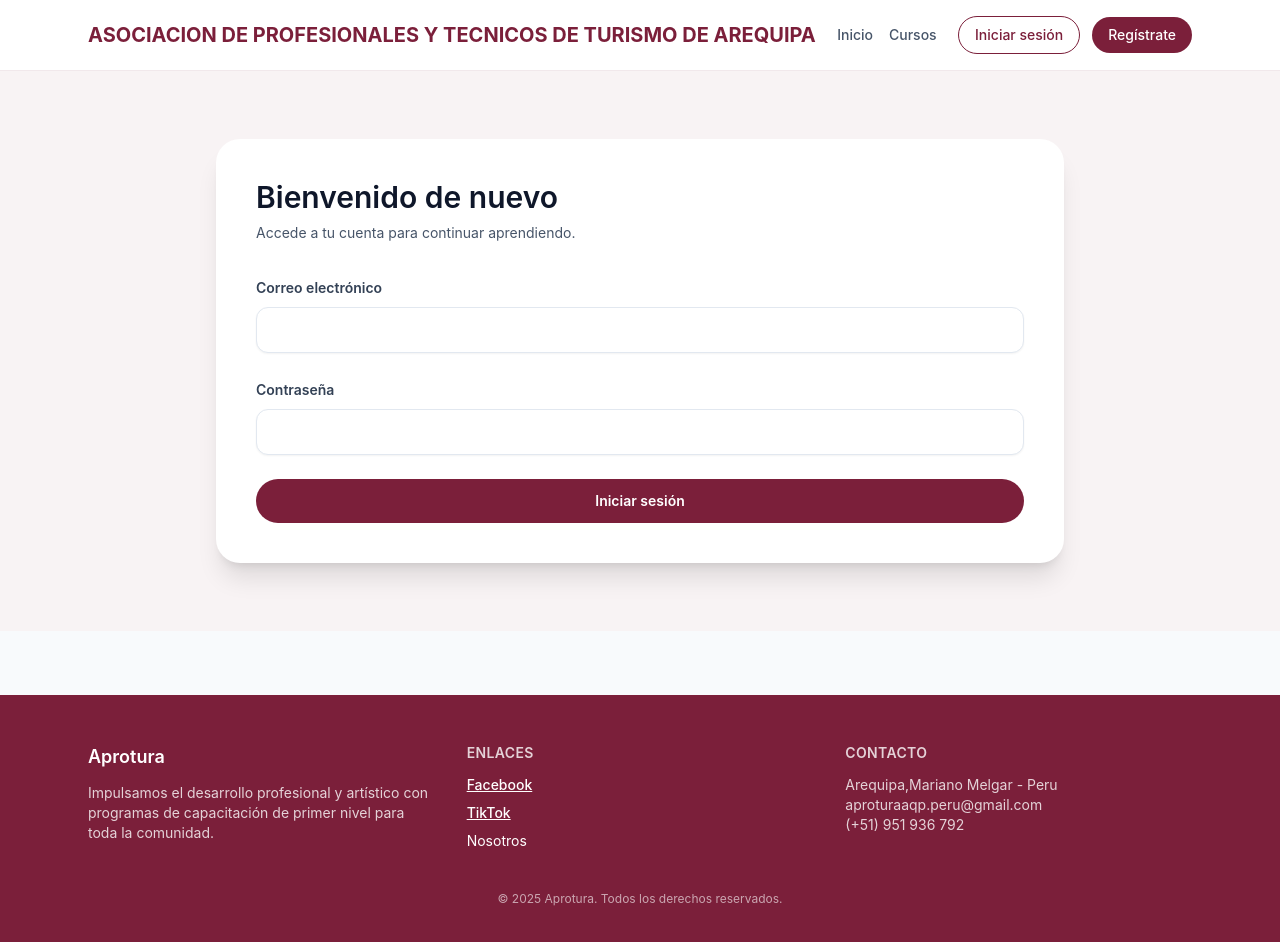
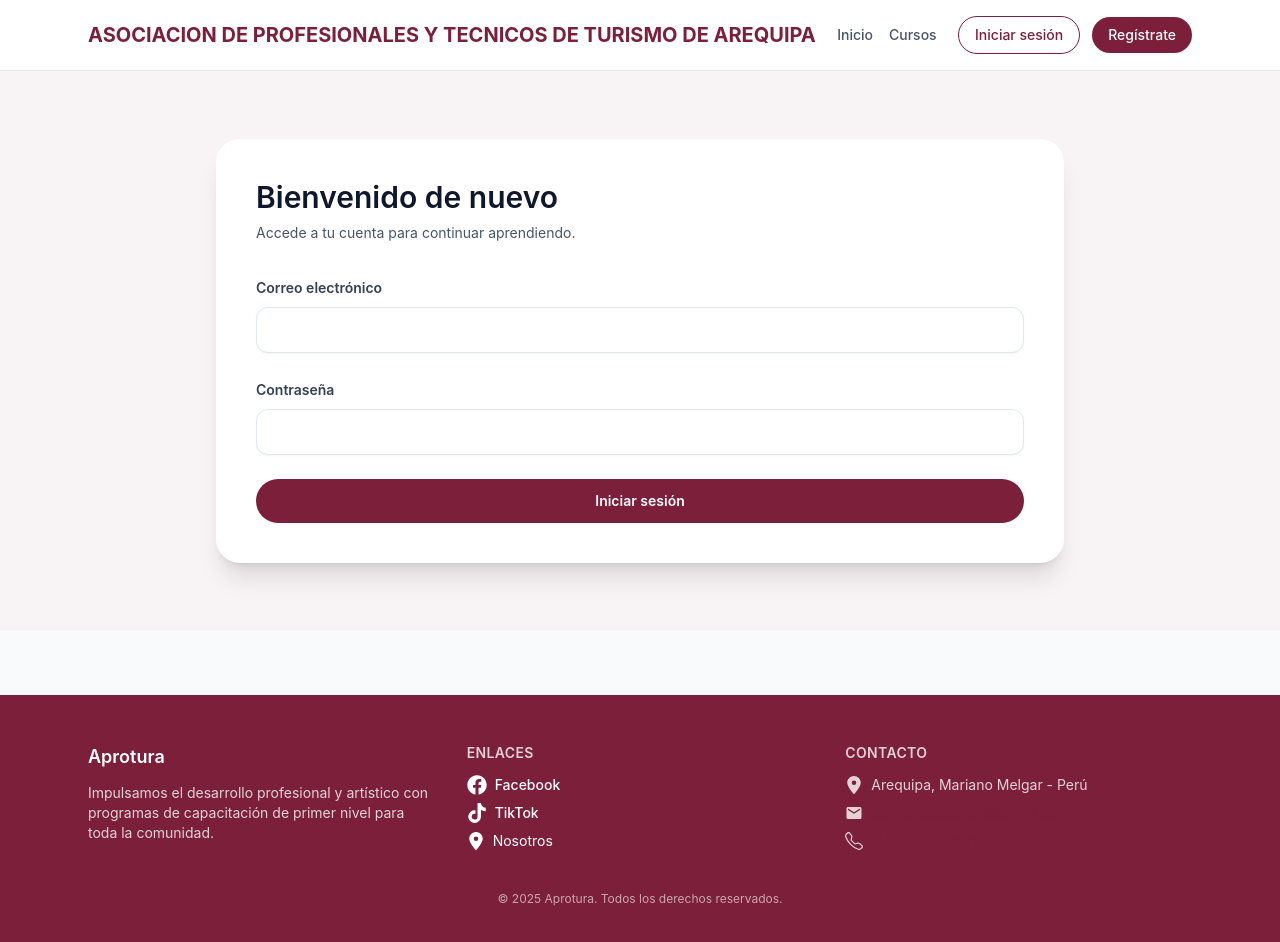
Before and after one commit to renzochipanapalomino/aportura-backend, a React (Vite) app in the folder frontend/: page /login in a window 1280 px wide. Shown: the top 942 px of the page. Built offline with nearby package versions, Linux system fonts and the light colour scheme; no server answers.

Commit message:
feat: agregar iconos a enlaces y contacto en footer

```diff
--- a/frontend/package.json
+++ b/frontend/package.json
@@ -12,6 +12,7 @@
     "axios": "^1.6.8",
     "react": "^18.2.0",
     "react-dom": "^18.2.0",
+    "react-icons": "^5.5.0",
     "react-router-dom": "^6.22.3"
   },
   "devDependencies": {
--- a/frontend/src/components/Footer.jsx
+++ b/frontend/src/components/Footer.jsx
@@ -1,3 +1,8 @@
+import { FaFacebook, FaTiktok } from 'react-icons/fa';
+import { FaLocationDot } from 'react-icons/fa6';
+import { MdEmail } from 'react-icons/md';
+import { BsTelephone } from 'react-icons/bs';
+
 const Footer = () => (
   <footer className="mt-16 bg-primary text-white">
     <div className="mx-auto max-w-6xl px-6 py-12">
@@ -17,9 +22,10 @@ const Footer = () => (
                 href="https://www.facebook.com/aproturaqp/"
                 target="_blank"
                 rel="noopener noreferrer"
-                className="text-white hover:text-blue-300 transition-colors underline font-medium"
+                className="text-white hover:text-blue-300 transition-colors flex items-center gap-2 font-medium"
               >
-                Facebook
+                <FaFacebook className="text-xl" />
+                <span className="hover:underline">Facebook</span>
               </a>
             </li>
             <li>
@@ -27,21 +33,36 @@ const Footer = () => (
                 href="https://www.tiktok.com/@aproturaoficial"
                 target="_blank"
                 rel="noopener noreferrer"
-                className="text-white hover:text-pink-300 transition-colors underline font-medium"
+                className="text-white hover:text-pink-300 transition-colors flex items-center gap-2 font-medium"
               >
-                TikTok
+                <FaTiktok className="text-xl" />
+                <span className="hover:underline">TikTok</span>
               </a>
             </li>
-            <li>Nosotros</li>
+            <li className="flex items-center gap-2">
+              <FaLocationDot className="text-lg" />
+              <span>Nosotros</span>
+            </li>
           </ul>
         </div>
         <div>
           <h4 className="text-sm font-semibold uppercase tracking-wide text-white/80">Contacto</h4>
-          <p className="mt-3 text-sm text-white/80">
-            Arequipa,Mariano Melgar - Peru
+          <p className="mt-3 text-sm text-white/80 flex items-center gap-2">
+            <FaLocationDot className="text-lg" />
+            Arequipa, Mariano Melgar - Perú
           </p>
-          <p className="text-sm text-white/80">aproturaaqp.peru@gmail.com</p>
-          <p className="text-sm text-white/80">(+51) 951 936 792</p>
+          <p className="text-sm text-white/80 flex items-center gap-2 mt-2">
+            <MdEmail className="text-lg" />
+            <a href="mailto:aproturaaqp.peru@gmail.com" className="hover:text-white hover:underline">
+              aproturaaqp.peru@gmail.com
+            </a>
+          </p>
+          <p className="text-sm text-white/80 flex items-center gap-2 mt-2">
+            <BsTelephone className="text-lg" />
+            <a href="tel:+51951936792" className="hover:text-white hover:underline">
+              (+51) 951 936 792
+            </a>
+          </p>
         </div>
       </div>
       <p className="mt-10 text-center text-xs text-white/60">
```
Also changed, not shown: 1 other file (tests, documents, lock files or other folders).
